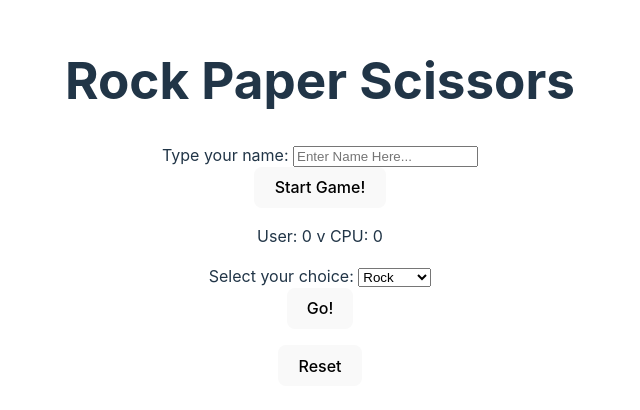
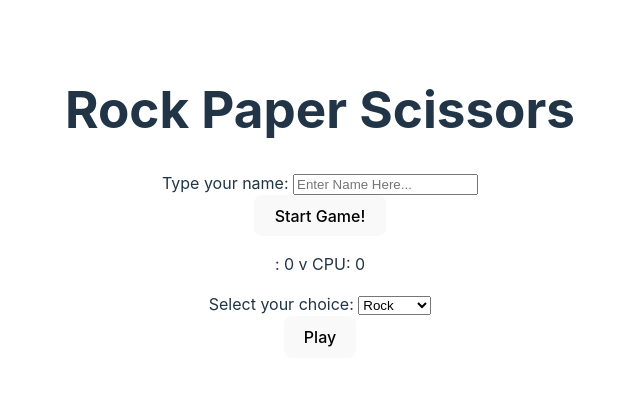
Before and after one commit to IT3049C-Spring24/8-react-rps-Calvinyeb04, a React (Vite) app: page / in a window 1280 px wide. Shown: the part 198-608 px from the top of the page, without its empty margins (320-960 px from the left). Built offline with nearby package versions, Linux system fonts and the light colour scheme.

Commit message:
Refactor game and welcome views

```diff
--- a/src/components/GameView.jsx
+++ b/src/components/GameView.jsx
@@ -1,8 +1,10 @@
-const GameView = (props) => {
+import React from 'react'; // Import React
+
+const GameView = ({ userName }) => {
   return (
     <div id="game-screen">
       <div id="score-tally">
-          <p id="score"> User: 0 v CPU: 0</p>
+        <p id="score"> {userName}: 0 v CPU: 0</p> {}
       </div>
 
       <form id="game-form">
@@ -24,15 +26,10 @@ const GameView = (props) => {
             </option>
           </select>
         </div>
-          <button className="btn btn-success" type="button" id="go-button">
-            Go!
+        <button className="btn btn-primary" id="play-button" type="button"> {}
+          Play
         </button>
       </form>
-
-        <p id="game-history"></p>
-        <button id="reset-game-button" className="btn btn-secondary">
-          Reset{" "}
-        </button>
     </div>
   );
 };
--- a/src/components/WelcomeView.jsx
+++ b/src/components/WelcomeView.jsx
@@ -1,10 +1,14 @@
-const WelcomeView = (props) => {
+import React from "react"; // Import React
+
+const WelcomeView = ({ userName, setUserName }) => {
   return (
     <div id="welcome-screen">
       <form id="name-form">
         <div className="form-group">
           <label htmlFor="username">Type your name: </label>
           <input
+            value={userName}
+            onChange={(e) => setUserName(e.target.value)}
             className="form-control"
             type="text"
             id="username"
@@ -22,4 +26,5 @@ const WelcomeView = (props) => {
     </div>
   );
 };
+
 export default WelcomeView;
```
Lines whose indentation alone changed are shown as unchanged.
